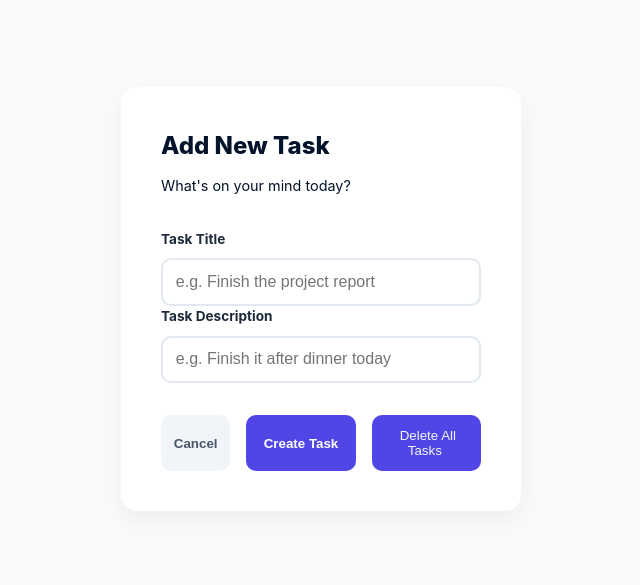
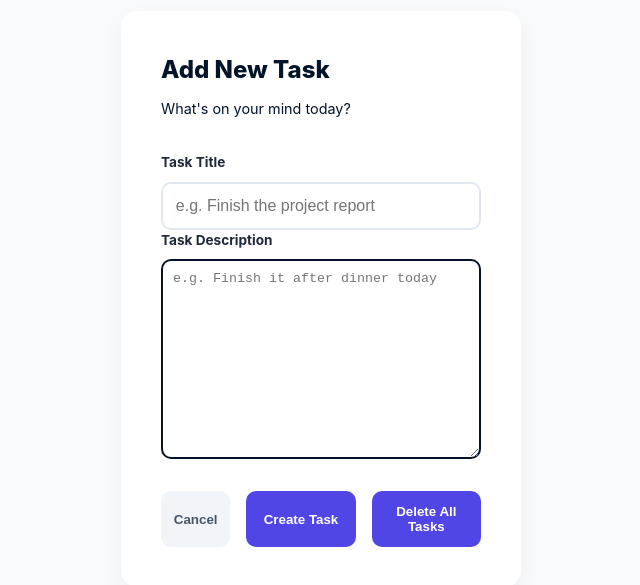
Before and after one commit to palodioup/TaskManagerVue, a Vue app: page /addTasks in a window 1280 px wide. Shown: the part 101-686 px from the top of the page, without its empty margins (309-949 px from the left). Built offline with nearby package versions, Linux system fonts and the light colour scheme.

Commit message:
DEBBUGING DONE

```diff
--- a/src/components/AddTaskView.vue
+++ b/src/components/AddTaskView.vue
@@ -8,10 +8,15 @@ const taskDescription = ref('')
 const error = ref('')
 const isLoading = ref(false)
 
-// ---- Add Task Title ----
+// ---- Add Task (Handles both Title and Description) ----
 const addTask = async () => {
   if (!taskTitle.value.trim()) {
     error.value = 'Please enter a task title'
+    return
+  }
+
+  if (!taskDescription.value.trim()) {
+    error.value = 'Please enter a task description'
     return
   }
 
@@ -20,65 +25,62 @@ const addTask = async () => {
     return
   }
 
+  if (taskDescription.value.trim().length > 500) {
+    error.value = 'Task description cannot exceed 500 characters'
+    return
+  }
+
   isLoading.value = true
   error.value = ''
 
   try {
-    const response = await fetch('http://localhost:8080/add-task', {
+    const response = await fetch('http://localhost:8080/addTasks', {
       method: 'POST',
       headers: { 'Content-Type': 'application/json' },
-      body: JSON.stringify({ tasktitle: taskTitle.value }),
+      body: JSON.stringify({
+        tasktitle: taskTitle.value,
+        taskdescription: taskDescription.value,
+      }),
     })
-    console.log(response)
 
     if (response.ok) {
+      // If successful, navigate to all tasks and clear inputs
+      taskTitle.value = ''
+      taskDescription.value = ''
       router.push('/allTasks')
     } else {
-      error.value = 'Failed to save task.'
+      const errorData = await response.json();
+      error.value = errorData.error || 'Failed to save task.';
     }
   } catch (err) {
     error.value = 'Server is not running. Check your terminal!'
+    console.error("Fetch error:", err);
   } finally {
     isLoading.value = false
   }
 }
 
-// ---- Add Task Description ----
-const addTaskDesc = async () => {
-  alert("runnign")
-  if (!taskDescription.value.trim()) {
-    error.value = 'Please enter a task description'
-    return
-  }
-
-  if (taskDescription.value.trim().length > 200) {
-    error.value = 'Task description cannot exceed 200 characters'
-    return
-  }
-
-  console.log(taskDescription)
-  isLoading.value = true
-  error.value = ''
-
+const deleteTask = async () => {
     try {
-    const response = await fetch('http://localhost:8080/add-task', {
+        const response = await fetch('http://localhost:8080/deletetasks', {
             method: 'POST',
             headers: { 'Content-Type': 'application/json' },
-      body: JSON.stringify({ taskdescription: taskDescription.value }),
-    })
-
+        });
         if (response.ok) {
-      router.push('/allTasks')
+            alert('All tasks deleted successfully!');
+            router.push('/allTasks');
         } else {
-      error.value = 'Failed to save task description.'
+            const errorData = await response.json();
+            error.value = errorData.error || 'Failed to delete all tasks.';
         }
     } catch (err) {
-    error.value = 'Server is not running. Check your terminal!'
-  } finally {
-    isLoading.value = false
+        error.value = 'Server is not running or delete request failed.';
+        console.error("Delete all tasks error:", err);
     }
-}
+};
+
 </script>
+
 <template>
   <div class="page-container">
     <div class="form-card">
@@ -99,11 +101,11 @@ const addTaskDesc = async () => {
       </div>
       <div class="input-group">
         <label>Task Description</label>
-        <input
+        <textarea
           type="text"
           placeholder="e.g. Finish it after dinner today"
           v-model="taskDescription"
-          @keyup.enter="addTaskDesc"
+          @keyup.enter="addTask"
           :disabled="isLoading"
         />
       </div>
@@ -112,15 +114,14 @@ const addTaskDesc = async () => {
 
       <div class="actions">
         <!-- The Cancel button takes you back home -->
-        <button class="btn-secondary" @click="router.push('/allTasks')">Cancel</button>
-        <button class="btn-primary" @click="addTask"  :disabled="isLoading">
+        <button class="btn-secondary" @click="router.push('/allTasks')" :disabled="isLoading">Cancel</button>
+        <button class="btn-primary" @click="addTask" :disabled="isLoading">
           {{ isLoading ? 'Saving...' : 'Create Task' }}
         </button>
-        <!-- <button class="btn-primary" @click="addTaskDesc"  :disabled="isLoading">
-          {{ isLoading ? 'Saving...' : 'Create Task' }}
-        </button> -->
+        <!-- Removed the separate addTaskDesc button as it's now handled by addTask -->
+
         <button class="btn-primary" @click="deleteTask" :disabled="isLoading">
-          <a href="/deleteTasks">Delete All Tasks</a>
+          Delete All Tasks
         </button>
       </div>
     </div>
@@ -128,6 +129,7 @@ const addTaskDesc = async () => {
 </template>
 
 <style scoped>
+/* Your existing styles remain unchanged */
 .page-container {
   min-height: 100vh;
   display: flex;
--- a/src/components/AllTasks.vue
+++ b/src/components/AllTasks.vue
@@ -1,15 +1,16 @@
 <template>
   <div>
-    <h2>All Tasks</h2>
-    <p v-if="tasks.length === 0">No tasks available</p>
-    <ul>
-      <li v-for="task in tasks">
-        Title: {{ task.title }}
-        <br/>
-        Description: {{ task.description }}
-      </li>
-    </ul>
-    <a href="/addTasks"> Add New Task </a>
+    <span>
+      <h2>All Tasks</h2>
+      <p v-if="tasks.length === 0">No tasks available</p>
+      <table>
+        <tr v-for="task in tasks" :key="task.id">
+          <td>Title: {{ task.title }}</td>
+          <td>Description: {{ task.description }}</td>
+        </tr>
+      </table>
+      <a href="/addTasks"> Add New Task </a>
+    </span>
   </div>
 </template>
 
@@ -36,8 +37,31 @@ div {
   color: black;
   border-radius: 8px;
   box-shadow: 0 2px 4px rgba(0, 0, 0, 0.1);
-  max-width: 600px;
-  margin-left: 545px;
-  margin-top: 50px;
+  width: 80rem !important;
+  display: flex;
+  justify-content: center;
+  align-items: center;
 }
+
+h2 {
+  font-size: 24px;
+  margin-bottom: 10px;
+  text-align: center;
+}
+
+table {
+  width: 100%;
+  border-collapse: collapse;
+  border: 2px solid black;
+}
+
+tr {
+  border-bottom: 1px solid black;
+}
+
+td {
+  padding: 10px;
+  text-align: left;
+}
+
 </style>
```
Lines whose indentation alone changed are shown as unchanged.
